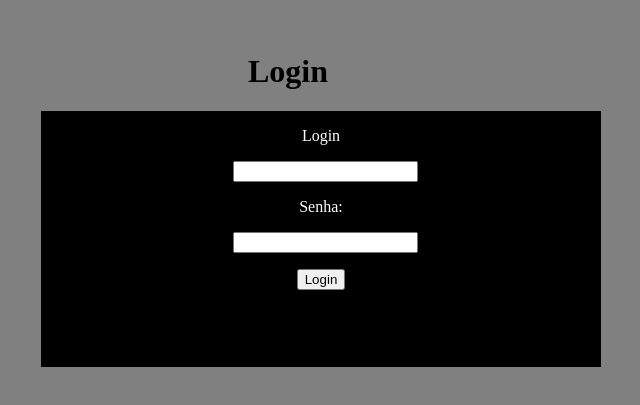
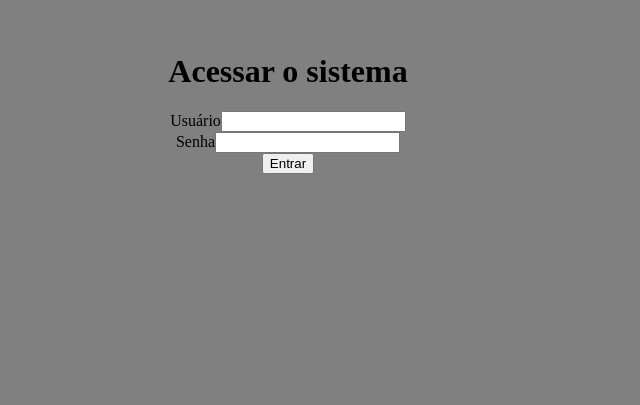
Before and after one commit to CasttCK/ReactWeb-Grupo06, a React (Create React App) app: page / in a window 1280 px wide. Shown: the part 107-512 px from the top of the page, without its empty margins (352-992 px from the left). Built offline with nearby package versions, Linux system fonts and the light colour scheme; the HTML template or start-up script is replaced by a standard one.

Commit message:
Correção de bugs do Login

```diff
--- a/src/components/CardLogin/index.jsx
+++ b/src/components/CardLogin/index.jsx
@@ -1,35 +1,87 @@
-import {React, useState } from "react";
-import { Link } from "react-router-dom";
+import { React, useState } from "react";
 
-import {StyleCardLogin} from "./style";
+import { StyleCardLogin } from "./style";
 
+function initialState(){
+  return {user: '', password: ''};
+}
 
-function CardLogin(){
+function CardLogin() {
 
-    const [nomeUsuario, setNomeUsuario] = useState("");
-    const [senhaUsuario, setSenhaUsuario] = useState("");
+  const [values, setValues] = useState(initialState);
 
-    function handleSubmit() {
-            if (nomeUsuario === "admin" && senhaUsuario === "1234") {
-                <Link to={`/home`}/>
+  function  onChange(event){
+    const {value, name} = event.target;
+    setValues({
+      ...values,
+      [name]: value,
+    })
   }
-        alert("\nUsuário não encontrado!! \n\nTente novamente");
-    };
+  return (
+    <>
+    <StyleCardLogin>
+    <div classname="user-login">
+      <h1 classname="user-login-title">Acessar o sistema</h1>
+      <form>
+        <div classname="user-login-form-control">
+          <label
+            htmlFor="user"
+            >
+              Usuário
+          </label>
+          <input
+            type="text"
+            id="user"
+            name="user"
+            onChange= {onChange}
+            value= {values.user}
+          />
+        </div>
+        <div className="userlogin-form-control">
+          <label
+            htmlFor="password"
+            >
+              Senha
+          </label>
+          <input
+            type="password"
+            id="password"
+            name="password"
+            onChange= {onChange}
+            value= {values.password}
+          />
+        </div>
+        <button
+          type= "submit"
+          theme= "contained-green"
+          className= "user-login-submit-button"
+          rounded
+          >
+            Entrar
+        </button>
+      </form>
+    </div>
+    </StyleCardLogin>
+    </>
+  );
+}
 
-    return(
-        <>
+export default CardLogin;
+
+{
+  /* <>
       <StyleCardLogin>
         <label>
           Login
           <input
-                class = "input-login"
+            class="input-login"
             type="text"
             value={nomeUsuario}
             onChange={(e) => setNomeUsuario(e.target.value)}
           />
           Senha:
           <input
-                class = "input-login"
+            class="input-login"
             type="text"
             value={senhaUsuario}
             onChange={(e) => setSenhaUsuario(e.target.value)}
@@ -37,8 +89,5 @@ function CardLogin(){
           <button onClick={handleSubmit}>Login</button>
         </label>
       </StyleCardLogin>
-        </>
-    );
+    </> */
 }
-
-export default CardLogin;
--- a/src/components/CardLogin/style.js
+++ b/src/components/CardLogin/style.js
@@ -2,18 +2,4 @@ import styled from "styled-components";
 
 export const StyleCardLogin = styled.div`
 
-        width: 35rem;
-        height: 15rem;
-        background-color: black;
-        text-align: center;
-        color: white;
-        margin: 1px;
-        padding-top: 1rem;
-
-        .input-login{
-            display: flex;
-            margin-top: 1rem;
-            margin-bottom: 1rem;
-            margin-left: 12rem;
-        }
 `
--- a/src/pages/Login/index.jsx
+++ b/src/pages/Login/index.jsx
@@ -6,10 +6,7 @@ import "./style.css";
 function Login(){
     return (
         <>
-        <h1>Login</h1>
-        <div class = "box-login">
         <CardLogin/>
-        </div>
         </>
     )
 }
--- a/src/pages/Login/style.css
+++ b/src/pages/Login/style.css
@@ -3,6 +3,3 @@ body{
     background-color: gray;
     text-align: center;
 }
-.box-login{
-    margin-left: 24rem;
-}
```
Also changed, not shown: src/components/CardLogin/logo-e-commerce.png (added). Lines whose indentation alone changed are shown as unchanged.
